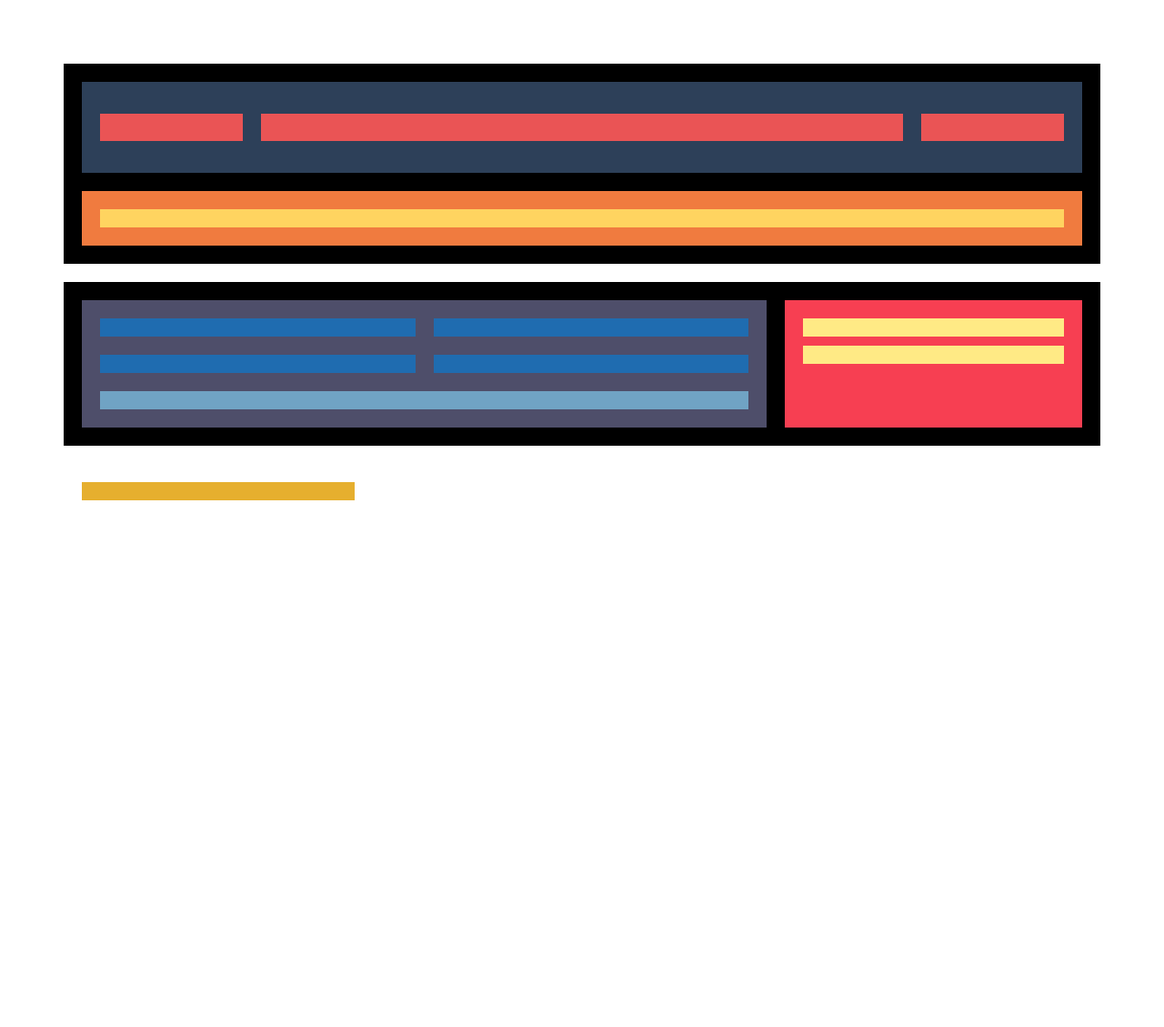
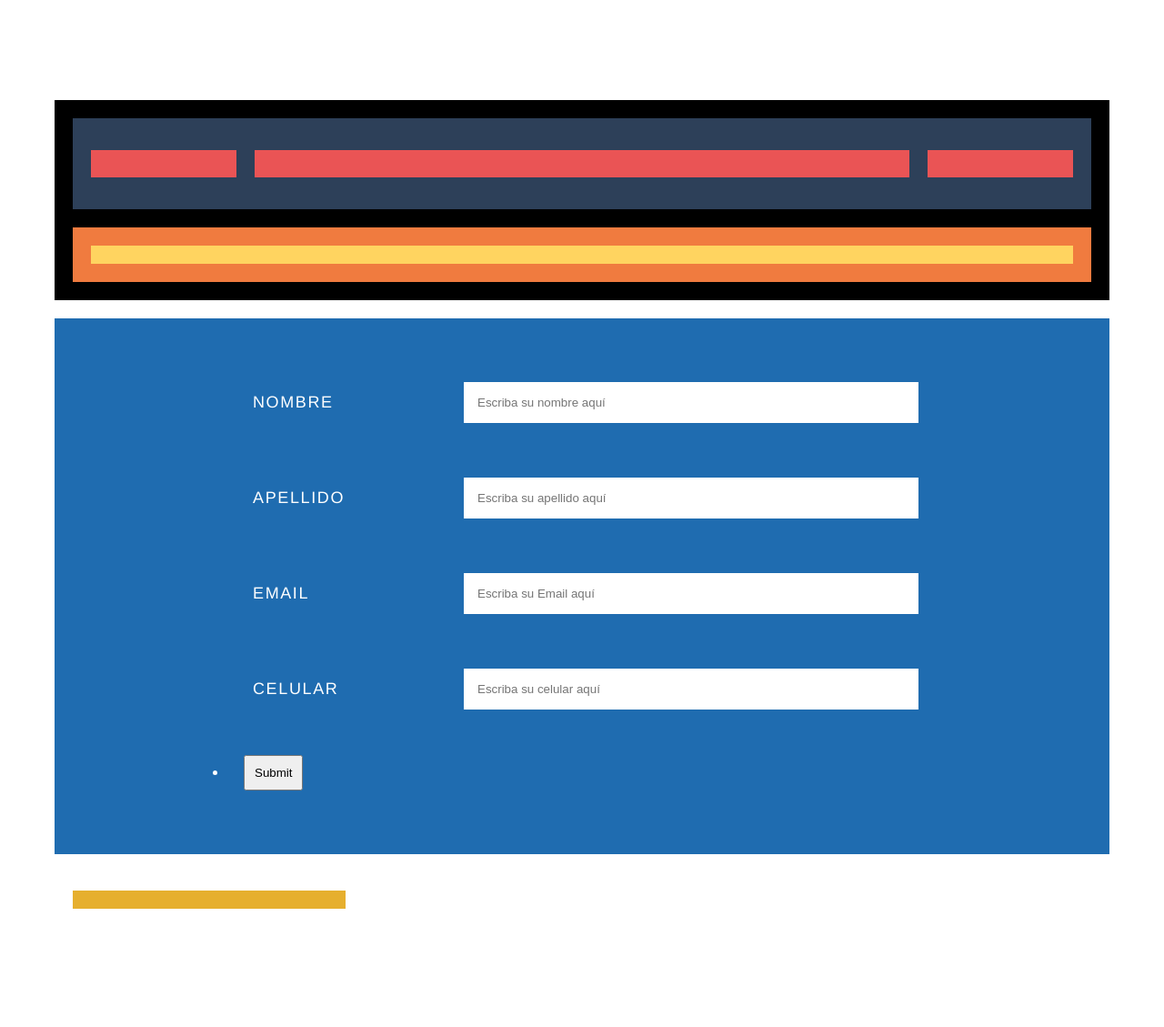
Before and after one commit to baremarco/proyecto-ecomerce-equipo8, a PHP site: page / in a window 1280 px wide. Shown: the whole page at 91% size. Before the commit the page ends 550 px from the top, so only its background shows below. Run offline with PHP 8.4, Linux system fonts and the light colour scheme.

Commit message:
ahora si va a funcionar

```diff
--- /dev/null
+++ b/css/register.css
@@ -0,0 +1,86 @@
+body {
+    font: normal 18px/1.5 "Fira Sans", "Helvetica Neue", sans-serif;
+    color: #fff;
+    padding: 50px 0;
+  }
+
+  .container {
+    width: 80%;
+    max-width: 1200px;
+    margin: 0 auto;
+  }
+
+  .container * {
+    box-sizing: border-box;
+  }
+
+  .flex-outer,
+  .flex-inner {
+    list-style-type: none;
+    padding: 0;
+  }
+
+  .flex-outer {
+    max-width: 800px;
+    margin: 0 auto;
+  }
+
+  .flex-outer li,
+  .flex-inner {
+    display: flex;
+    flex-wrap: wrap;
+    align-items: center;
+  }
+
+  .flex-inner {
+    padding: 0 8px;
+    justify-content: space-between;
+  }
+
+  .flex-outer > li:not(:last-child) {
+    margin-bottom: 20px;
+  }
+
+  .flex-outer li label,
+  .flex-outer li p {
+    padding: 8px;
+    font-weight: 300;
+    letter-spacing: .09em;
+    text-transform: uppercase;
+  }
+
+  .flex-outer > li > label,
+  .flex-outer li p {
+    flex: 1 0 120px;
+    max-width: 220px;
+  }
+
+  .flex-outer > li > label + *,
+  .flex-inner {
+    flex: 1 0 220px;
+  }
+
+  .flex-outer li p {
+    margin: 0;
+  }
+
+  .flex-outer li input:not([type='checkbox']),
+  .flex-outer li textarea {
+    padding: 15px;
+    border: none;
+  }
+
+  .flex-outer li button {
+    margin-left: auto;
+    padding: 8px 16px;
+    border: none;
+    background: #333;
+    color: #f2f2f2;
+    text-transform: uppercase;
+    letter-spacing: .09em;
+    border-radius: 2px;
+  }
+
+  .flex-inner li {
+    width: 100px;
+  }
--- a/css/style1.css
+++ b/css/style1.css
@@ -44,7 +44,7 @@
    background-color: #ffd460;
 }
 .section{
-   background: #000;
+   background: #1f6cb0;
    display: flex;
 }
 .articulos{
--- a/index.html
+++ b/index.html
@@ -4,7 +4,10 @@
 	<meta charset="utf-8">
 	<title>Proyecto Intertienda</title>
 	<meta name="viewport" content="width=device-width, user-scalable=no, initial-scale=1.0, maximum-scale=1.0, minimum-scale1.0">
+
 	<link rel="stylesheet" type="text/css" href="css/style1.css">
+	<link rel="stylesheet" type="text/css" href="css/register.css">
+
 </head>
 <body>
 	<div class="padre">
@@ -19,17 +22,34 @@
 			</div>
 		</header>
 		<section class="section">
-			<div class="articulos">
-				<article class="article"></article>
-				<article class="article"></article>
-				<article class="article"></article>
-				<article class="article"></article>
-				<nav class="navegacion"></nav>
-			</div>
-			<aside class="aside">
-				<div class="publicidad"></div>
-				<div class="publicidad"></div>
-			</aside>
+			<div class="container">
+				<form>
+				  <ul class="flex-outer">
+					<li>
+					  <label for="nombre">Nombre</label>
+					  <input type="text" id="nombre" placeholder="Escriba su nombre aquí">
+					</li>
+					<li>
+					  <label for="apellido">Apellido</label>
+					  <input type="text" id="apellido" placeholder="Escriba su apellido aquí">
+					</li>
+					<li>
+					  <label for="email">Email</label>
+					  <input type="email" id="email" placeholder="Escriba su Email aquí">
+					</li>
+					<li>
+					  <label for="cel">Celular</label>
+					  <input type="tel" id="cel" placeholder="Escriba su celular aquí">
+					</li>
+					</ul>
+					</li>
+					<li>
+					  <button type="submit">Submit</button>
+					</li>
+				  </ul>
+				</form>
+			  </div>
+
 		</section>
 		<footer clases="footer">
 			<nav class="pie"></nav>
```
